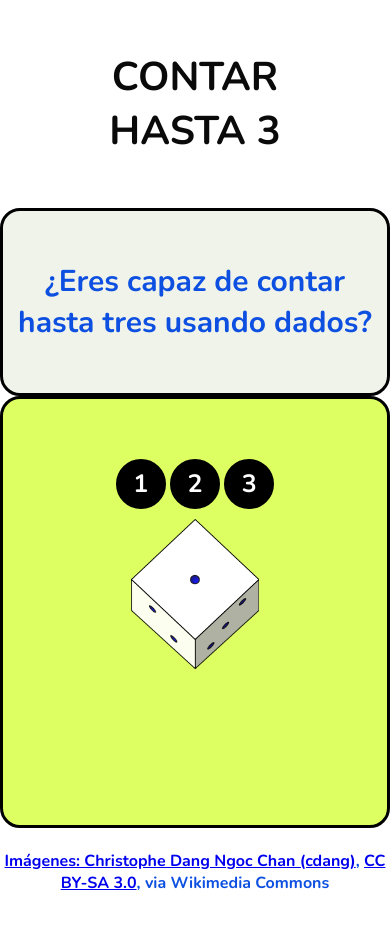
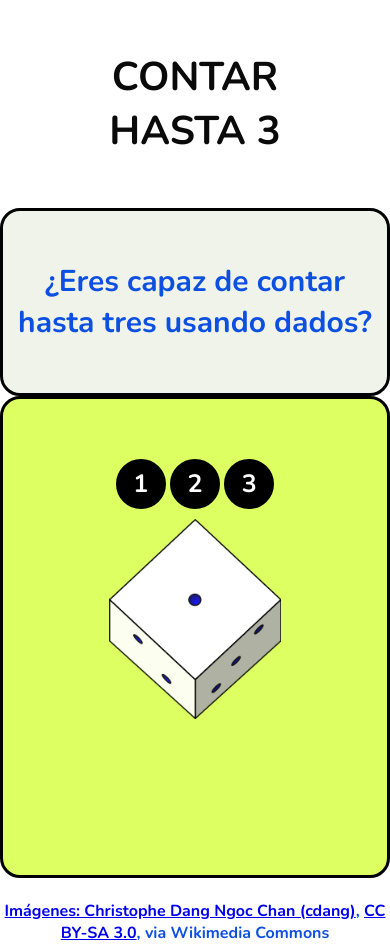
Before and after one commit to AxelCotonGutierrez/Contarhasta3dados, a plain HTML site: page index.html in a window 390 px wide. Before the commit the page ends 894 px from the top, so only its background shows below. Drawn offline with nearby package versions, Linux system fonts and the light colour scheme.

Commit message:
quitando referencias a la imagen en móvil

```diff
--- a/contar123c.css
+++ b/contar123c.css
@@ -120,10 +120,6 @@ h1 {
     max-width: 100%; /* Ancho completo en dispositivos móviles */
   }
 
-  .game-image {
-    width: 75%; /* Ajusta el valor según tus necesidades */
-  }
-
   .guess-button {
     width: 50px;
     height: 50px;
```
